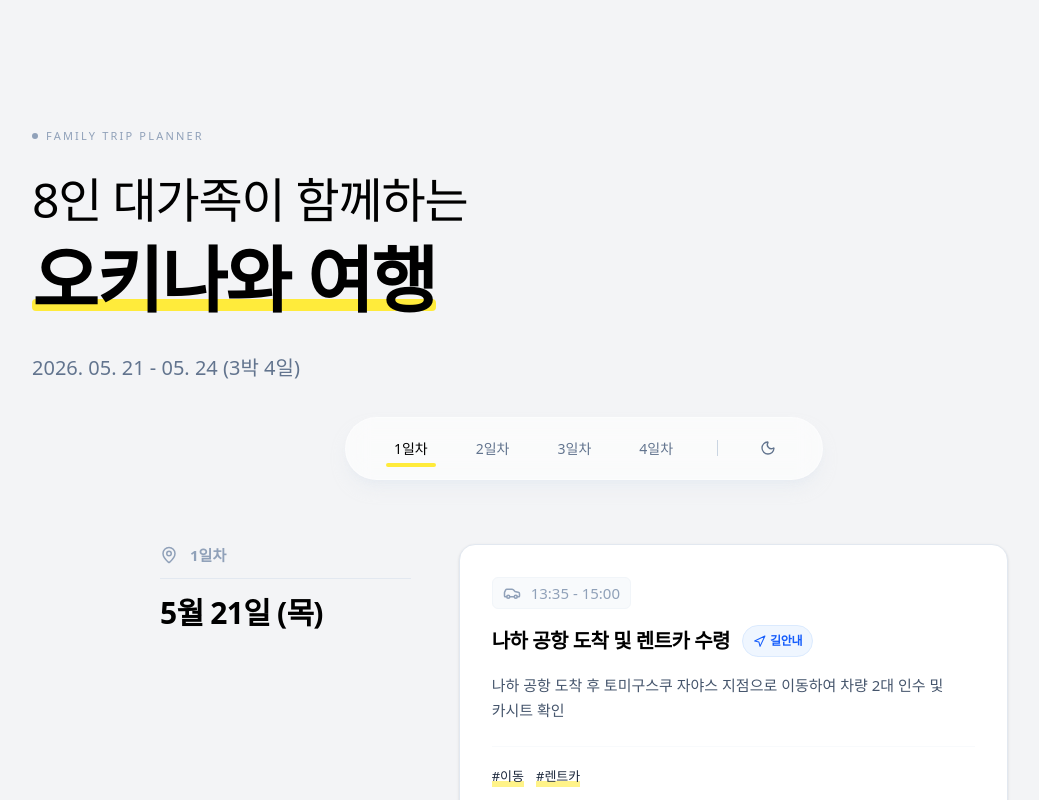
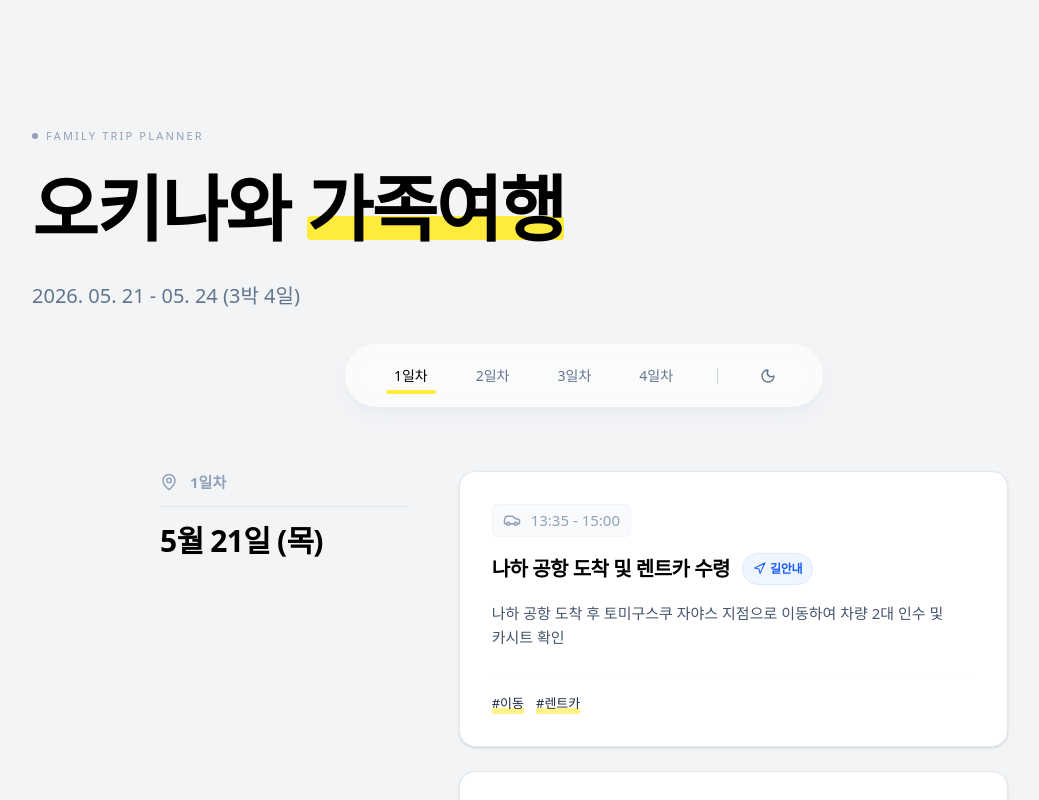
Before and after one commit to han0e/okinawa, a Next.js app: page / in a window 1280 px wide. Shown: the top 800 px of the page, without its empty margins (56-1095 px from the left). Built offline with nearby package versions, Linux system fonts and the light colour scheme; a web font is replaced by a local one.

Commit message:
feat: initialize home page component

```diff
--- a/app/page.tsx
+++ b/app/page.tsx
@@ -244,12 +244,12 @@ const OkinawaTrip = () => {
           <span className="w-1.5 h-1.5 bg-slate-400 dark:bg-slate-500 rounded-full"></span>
           <span>Family Trip Planner</span>
         </div>
-        <h1 className="text-4xl md:text-5xl font-medium tracking-tight leading-[1.3] text-black dark:text-white mb-8 break-keep relative">
-          8인 대가족이 함께하는
-          <br className="md:block hidden" />
-          <span className="mt-3 relative z-10 font-bold text-5xl md:text-7xl inline-block tracking-tight">
-            오키나와 여행
-            <span className="absolute left-0 bottom-1 w-full h-[12px] bg-[#ffeb3b] dark:bg-blue-500 -z-10 rounded-sm transition-colors"></span>
+        <p className="text-sm md:text-lg font-medium text-slate-500 dark:text-slate-400 mb-3 tracking-tight"></p>
+        <h1 className="text-4xl md:text-7xl font-bold tracking-tight leading-[1.1] text-black dark:text-white mb-8 break-keep relative">
+          오키나와{" "}
+          <span className="relative z-10 inline-block">
+            가족여행
+            <span className="absolute left-0 bottom-1.5 md:bottom-2 w-full h-[12px] md:h-[24px] bg-[#ffeb3b] dark:bg-blue-500/50 -z-10 rounded-sm transition-colors"></span>
           </span>
         </h1>
         <p className="text-lg md:text-xl text-slate-500 dark:text-slate-400 max-w-2xl leading-relaxed font-light break-keep">
@@ -291,7 +291,11 @@ const OkinawaTrip = () => {
             className="p-1 md:p-1.5 shrink-0 rounded-full transition-all text-slate-500 dark:text-slate-400 hover:text-black dark:hover:text-white"
             aria-label="Toggle Dark Mode"
           >
-            {isDark ? <Sun className="w-4 h-4 md:w-4 md:h-4" /> : <Moon className="w-4 h-4 md:w-4 md:h-4" />}
+            {isDark ? (
+              <Sun className="w-4 h-4 md:w-4 md:h-4" />
+            ) : (
+              <Moon className="w-4 h-4 md:w-4 md:h-4" />
+            )}
           </button>
         </nav>
       </div>
```
